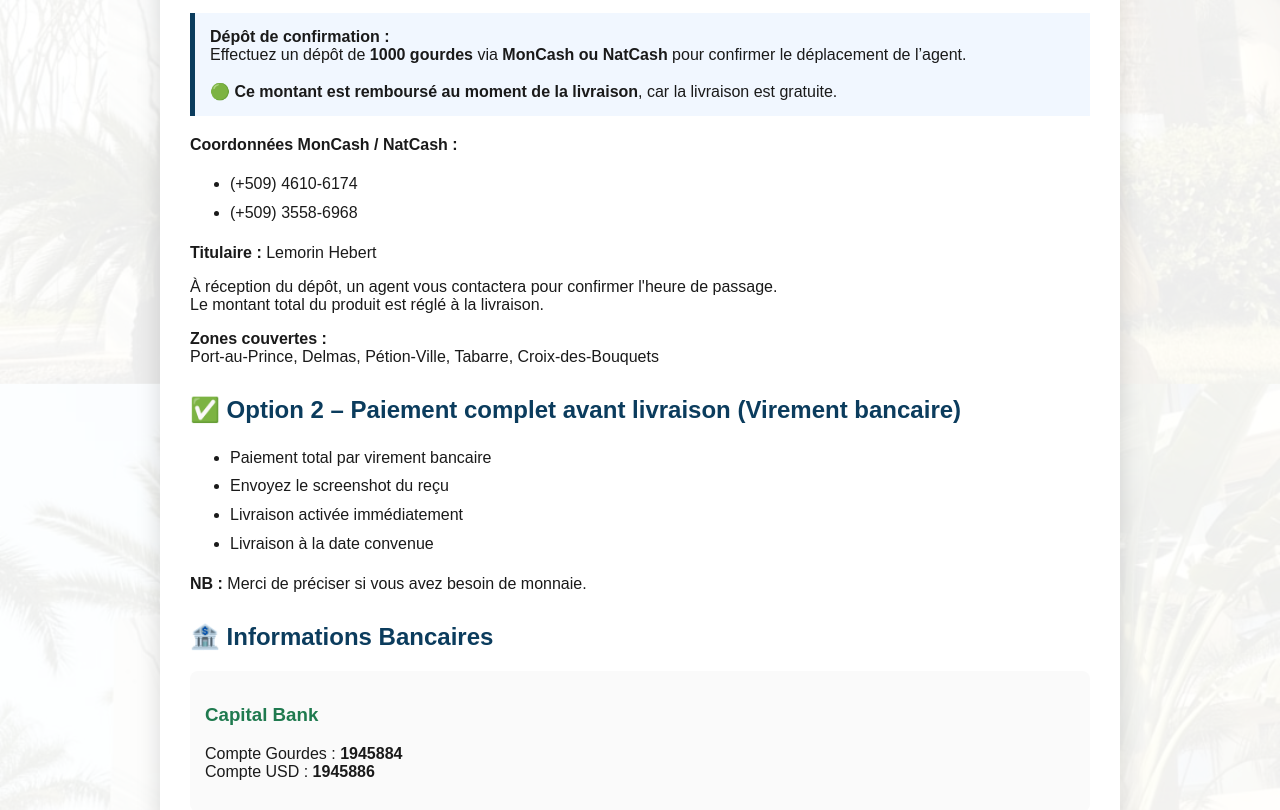
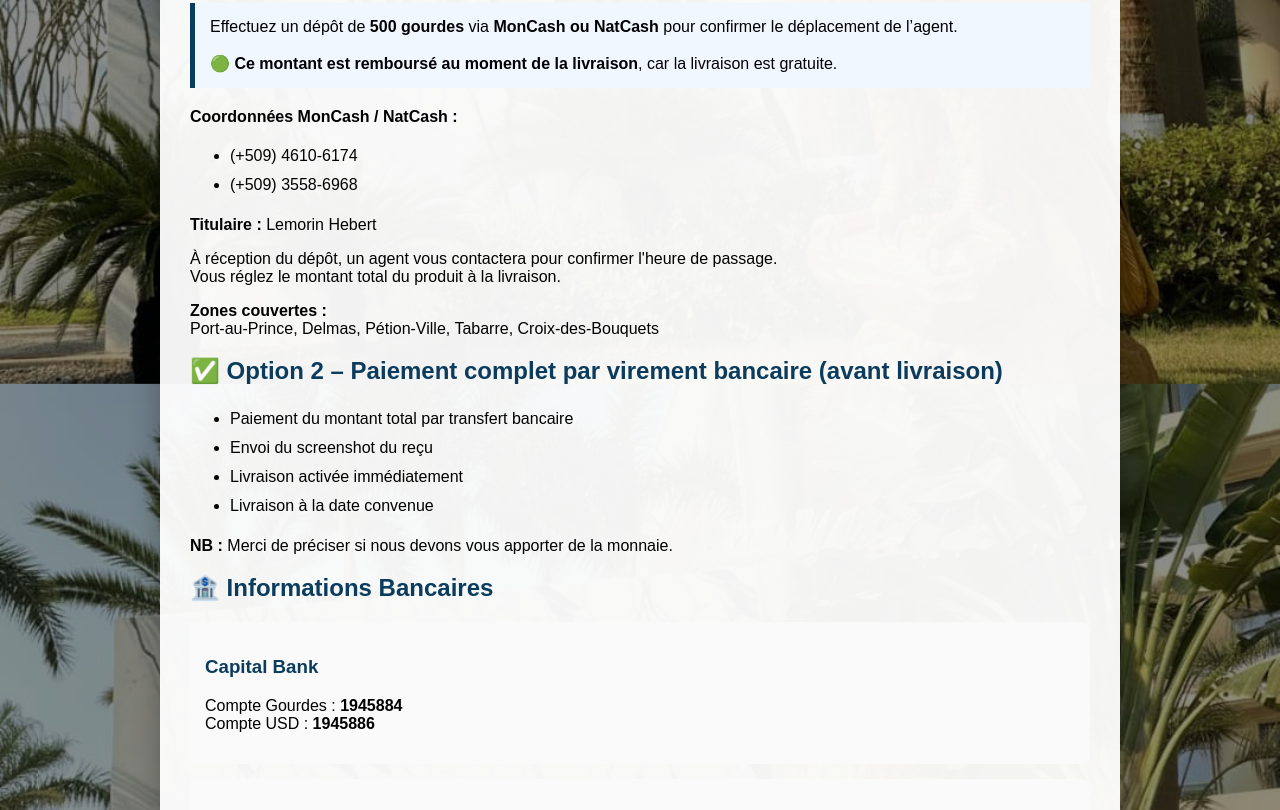
Before and after one commit to mylheb10-tech/Mylheb, a plain HTML site: page index.html in a window 1280 px wide. Shown: the part 550-1360 px from the top of the page. Drawn offline with Linux system fonts and the light colour scheme.

Commit message:
Update index.html

```diff
--- a/index.html
+++ b/index.html
@@ -6,99 +6,104 @@
 <title>Mylheb Group – Livraison & Paiement</title>
 
 <style>
-body{
-    margin:0;
+html, body {
+    margin: 0;
+    padding: 0;
+    min-height: 100%;
     font-family: Arial, Helvetica, sans-serif;
-    background: url("mylheb.jpg") no-repeat center center fixed;
-    background-size: cover;
-    color:#1a1a1a;
 }
 
-.overlay{
-    background: rgba(255,255,255,0.93);
-    min-height:100vh;
-    padding:30px 15px;
+/* IMAGE DE FOND */
+body {
+    background-image: url("mylheb.jpg");
+    background-repeat: no-repeat;
+    background-position: center center;
+    background-size: cover;
+    background-attachment: fixed;
 }
 
-.container{
-    max-width:900px;
-    margin:auto;
-    background:#ffffff;
-    padding:30px;
-    border-radius:12px;
-    box-shadow:0 0 25px rgba(0,0,0,0.15);
+/* VOILE POUR LA LISIBILITÉ */
+.overlay {
+    min-height: 100vh;
+    background: rgba(0, 0, 0, 0.45);
+    padding: 30px 15px;
 }
 
-.logo{
-    text-align:center;
-    margin-bottom:20px;
+/* CONTENU */
+.container {
+    max-width: 900px;
+    margin: auto;
+    background: rgba(255, 255, 255, 0.95);
+    padding: 30px;
+    border-radius: 12px;
+    box-shadow: 0 0 30px rgba(0,0,0,0.3);
 }
 
-.logo img{
-    max-width:180px;
+/* LOGO */
+.logo {
+    text-align: center;
+    margin-bottom: 20px;
+}
+.logo img {
+    max-width: 180px;
 }
 
-h1{
-    text-align:center;
-    color:#0b3c5d;
+/* TITRES */
+h1, h2, h3 {
+    color: #0b3c5d;
 }
 
-h2{
-    color:#0b3c5d;
-    margin-top:30px;
+/* LISTES */
+ul {
+    line-height: 1.8;
 }
 
-h3{
-    color:#1f7a4f;
+/* BLOCS INFO */
+.notice {
+    background: #f1f7ff;
+    border-left: 5px solid #0b3c5d;
+    padding: 15px;
+    margin: 20px 0;
 }
 
-ul{
-    line-height:1.8;
+.bank {
+    background: #fafafa;
+    padding: 15px;
+    border-radius: 8px;
+    margin-bottom: 15px;
 }
 
-.notice{
-    background:#f1f7ff;
-    border-left:5px solid #0b3c5d;
-    padding:15px;
-    margin:20px 0;
+/* BOUTONS */
+.buttons {
+    display: flex;
+    gap: 15px;
+    justify-content: center;
+    margin-top: 30px;
+    flex-wrap: wrap;
 }
 
-.bank{
-    background:#fafafa;
-    padding:15px;
-    border-radius:8px;
-    margin-bottom:15px;
+.btn {
+    padding: 14px 22px;
+    color: #fff;
+    text-decoration: none;
+    font-weight: bold;
+    border-radius: 8px;
 }
 
-.buttons{
-    display:flex;
-    gap:15px;
-    justify-content:center;
-    margin-top:30px;
-    flex-wrap:wrap;
+.whatsapp {
+    background: #25D366;
 }
 
-.btn{
-    padding:14px 22px;
-    color:#fff;
-    text-decoration:none;
-    font-weight:bold;
-    border-radius:8px;
+.call {
+    background: #0b3c5d;
 }
 
-.whatsapp{
-    background:#25D366;
-}
-
-.call{
-    background:#0b3c5d;
-}
-
-.footer{
-    text-align:center;
-    margin-top:30px;
-    font-size:14px;
-    color:#555;
+/* FOOTER */
+.footer {
+    text-align: center;
+    margin-top: 30px;
+    font-size: 14px;
+    color: #555;
 }
 </style>
 </head>
@@ -127,8 +132,7 @@
 </ul>
 
 <div class="notice">
-<strong>Dépôt de confirmation :</strong><br>
-Effectuez un dépôt de <strong>1000 gourdes</strong> via <strong>MonCash ou NatCash</strong> pour confirmer le déplacement de l’agent.<br><br>
+Effectuez un dépôt de <strong>500 gourdes</strong> via <strong>MonCash ou NatCash</strong> pour confirmer le déplacement de l’agent.<br><br>
 🟢 <strong>Ce montant est remboursé au moment de la livraison</strong>, car la livraison est gratuite.
 </div>
 
@@ -140,47 +144,56 @@
 
 <p><strong>Titulaire :</strong> Lemorin Hebert</p>
 
-<p>À réception du dépôt, un agent vous contactera pour confirmer l'heure de passage.<br>
-Le montant total du produit est réglé à la livraison.</p>
+<p>
+À réception du dépôt, un agent vous contactera pour confirmer l'heure de passage.<br>
+Vous réglez le montant total du produit à la livraison.
+</p>
 
 <p><strong>Zones couvertes :</strong><br>
-Port-au-Prince, Delmas, Pétion-Ville, Tabarre, Croix-des-Bouquets</p>
+Port-au-Prince, Delmas, Pétion-Ville, Tabarre, Croix-des-Bouquets
+</p>
 
-<h2>✅ Option 2 – Paiement complet avant livraison (Virement bancaire)</h2>
+<h2>✅ Option 2 – Paiement complet par virement bancaire (avant livraison)</h2>
 
 <ul>
-<li>Paiement total par virement bancaire</li>
-<li>Envoyez le screenshot du reçu</li>
+    <li>Paiement du montant total par transfert bancaire</li>
+    <li>Envoi du screenshot du reçu</li>
     <li>Livraison activée immédiatement</li>
     <li>Livraison à la date convenue</li>
 </ul>
 
-<p><strong>NB :</strong> Merci de préciser si vous avez besoin de monnaie.</p>
+<p><strong>NB :</strong> Merci de préciser si nous devons vous apporter de la monnaie.</p>
 
 <h2>🏦 Informations Bancaires</h2>
 
 <div class="bank">
 <h3>Capital Bank</h3>
-<p>Compte Gourdes : <strong>1945884</strong><br>
-Compte USD : <strong>1945886</strong></p>
+<p>
+Compte Gourdes : <strong>1945884</strong><br>
+Compte USD : <strong>1945886</strong>
+</p>
 </div>
 
 <div class="bank">
 <h3>Unibank</h3>
-<p>Compte Gourdes : <strong>102-2015-31043223</strong><br>
-Compte USD : <strong>270-2016-25902334</strong></p>
+<p>
+Compte Gourdes : <strong>102-2015-31043223</strong><br>
+Compte USD : <strong>270-2016-25902334</strong>
+</p>
 </div>
 
 <div class="bank">
 <h3>Sogebank</h3>
-<p>Compte Gourdes : <strong>2601293034</strong><br>
-Compte USD : <strong>2611167905</strong></p>
+<p>
+Compte Gourdes : <strong>2601293034</strong><br>
+Compte USD : <strong>2611167905</strong>
+</p>
 </div>
 
 <p><strong>Titulaire des comptes :</strong> Lemorin Hebert</p>
 
 <div class="buttons">
-<a class="btn whatsapp" href="https://wa.me/50935586968" target="_blank">💬 WhatsApp</a>
+    <a class="btn whatsapp" href="https://wa.me/50946106174" target="_blank">💬 WhatsApp</a>
     <a class="btn call" href="tel:+50946106174">📞 Appeler</a>
 </div>
 
@@ -190,3 +203,5 @@
 
 </div>
 </div>
+</body>
+</html>
```
Lines whose indentation alone changed are shown as unchanged.
